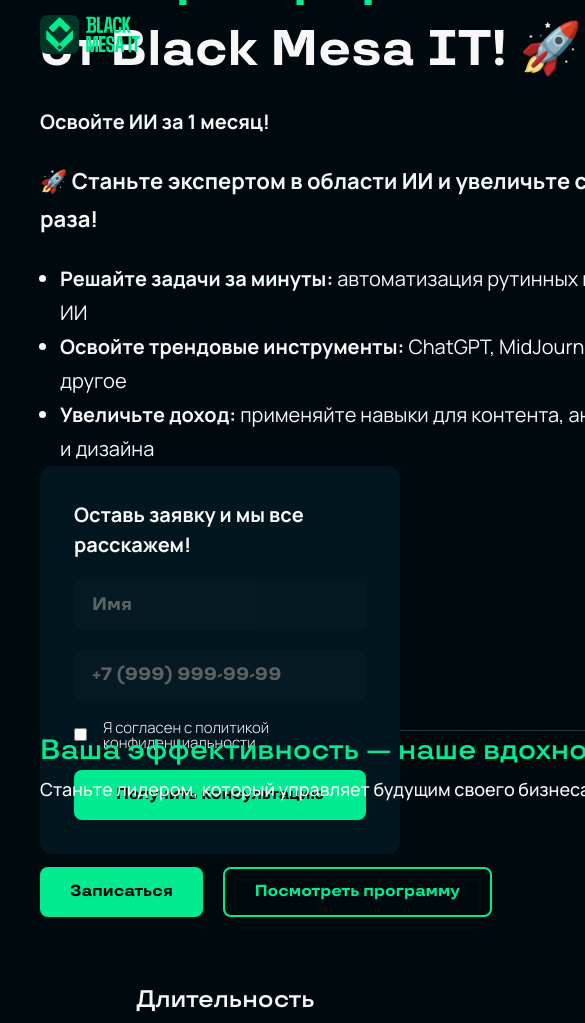
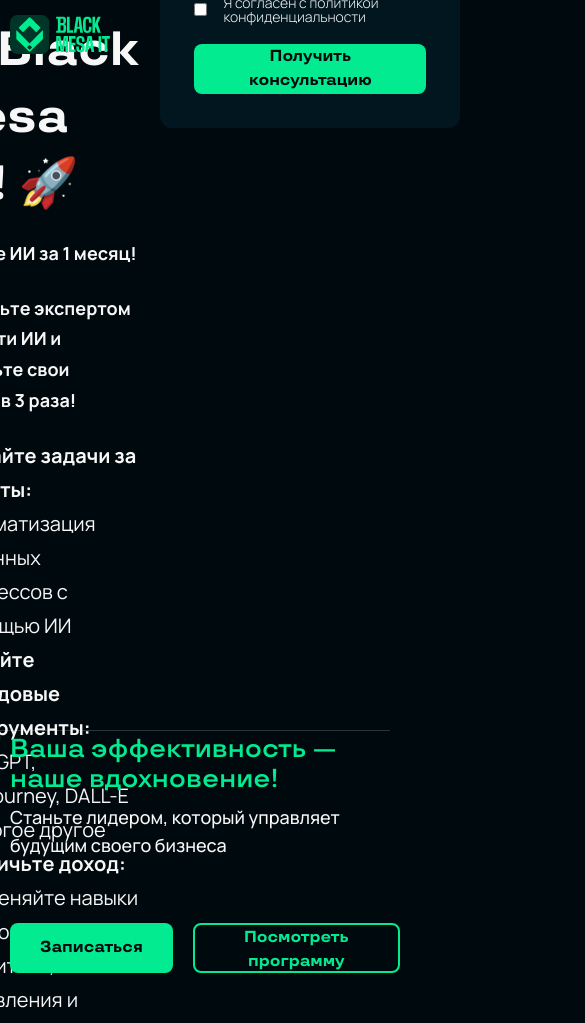
Before and after one commit to blastuha/landoss, a Next.js app: page / in a window 390 px wide. Shown: the top 1023 px of the page, 585 px wide, since content can reach past the window. Built offline with nearby package versions, Linux system fonts and the light colour scheme; what @mui/material-nextjs would draw is missing.

Commit message:
Адаптив до 1200px в MainSection + CourseDetails

```diff
--- a/src/ClientPage/ClientPage.module.scss
+++ b/src/ClientPage/ClientPage.module.scss
@@ -1,19 +1,9 @@
 .page {
-  /* --gray-rgb: 0, 0, 0;
-  --gray-alpha-200: rgba(var(--gray-rgb), 0.08);
-  --gray-alpha-100: rgba(var(--gray-rgb), 0.05);
-
-  --button-primary-hover: #383838;
-  --button-secondary-hover: #f2f2f2; */
-
-  display: flex;
-  max-width: 1200px;
   margin: 0 auto;
 }
 
 .main {
   display: flex;
   flex-direction: column;
-  gap: 32px;
   grid-row-start: 2;
 }
--- a/src/ClientPage/ClientPage.tsx
+++ b/src/ClientPage/ClientPage.tsx
@@ -21,13 +21,13 @@ export const ClientPage = () => {
         <Container>
           <MainSection />
           <CourseDetails />
-          <Program />
+          {/* <Program />
           <Benefits />
           <ChooseLvl />
           <Results />
           <WhyWe />
           <TrustUs />
-          <JoinUs />
+          <JoinUs /> */}
         </Container>
       </main>
     </div>
--- a/src/components/container/Container.module.scss
+++ b/src/components/container/Container.module.scss
@@ -4,6 +4,6 @@
   max-width: 1200px;
 
   @media (max-width: 1200px) {
-    padding-inline: 20px;
+    max-width: 960px;
   }
 }
--- a/src/components/layout/Header/Header.module.scss
+++ b/src/components/layout/Header/Header.module.scss
@@ -15,4 +15,9 @@
   margin-left: 20px;
   display: flex;
   align-items: center;
+
+  @media (max-width: 1200px) {
+    font-size: 14px;
+    margin-left: 10px;
+  }
 }
--- a/src/components/sections/CourseDetails/CourseDetails.module.scss
+++ b/src/components/sections/CourseDetails/CourseDetails.module.scss
@@ -7,6 +7,11 @@
     max-width: 1160px;
     width: 100%;
     margin: 0 20px;
+
+    @media (max-width: 1200px) {
+      max-width: 940px;
+      margin: 0 10px;
+    }
   }
 
   &__effective-title {
@@ -17,6 +22,10 @@
     padding-top: 4px;
     padding-bottom: 14px;
     color: var(--green-1);
+
+    @media (max-width: 1200px) {
+      font-size: 26px;
+    }
   }
 
   &__effective-subtitle {
@@ -32,6 +41,11 @@
     display: flex;
     gap: 20px;
     padding-top: 60px;
+
+    @media (max-width: 1200px) {
+      justify-content: center;
+      align-items: center;
+    }
   }
 
   // Info
@@ -92,6 +106,10 @@
     margin: 0 20px;
     max-width: 460px;
 
+    @media (max-width: 1200px) {
+      margin: 0 10px;
+    }
+
     video {
       max-width: 500px;
       width: 100%;
@@ -106,6 +124,10 @@
     margin-left: 20px;
     margin-right: 20px;
     color: var(--white-1);
+
+    @media (max-width: 1200px) {
+      margin: 0 10px;
+    }
   }
 
   &__heading {
--- a/src/components/sections/MainSection/MainSection.module.scss
+++ b/src/components/sections/MainSection/MainSection.module.scss
@@ -11,7 +11,7 @@
 
   &__wrapper {
     display: flex;
-    flex-wrap: wrap;
+    // flex-wrap: wrap;
     justify-content: space-between;
     margin: 0 auto;
   }
@@ -21,6 +21,10 @@
     width: 100%;
     margin: 0 20px;
     height: 100%;
+
+    @media (max-width: 1200px) {
+      margin: 0 10px;
+    }
   }
 
   &__title {
@@ -29,6 +33,10 @@
     font-weight: 700;
     color: var(--green-1);
     line-height: 1.4;
+
+    @media (max-width: 1200px) {
+      font-size: 48px;
+    }
 
     p {
       font-family: "TTTravels";
@@ -41,12 +49,20 @@
     font-weight: 700;
     margin-top: 20px;
     line-height: 1.7;
+
+    @media (max-width: 1200px) {
+      font-size: 18px;
+    }
   }
 
   &__subtitle-expert {
     font-size: 22px;
     font-weight: 700;
     line-height: 1.7;
+
+    @media (max-width: 1200px) {
+      font-size: 18px;
+    }
   }
 
   &__list {
@@ -78,9 +94,18 @@
     padding: 34px;
     border-radius: 12px;
 
+    @media (max-width: 1200px) {
+      max-width: 300px;
+      margin: 0 10px;
+    }
+
     &-title {
       font-size: 20px;
       margin-bottom: 20px;
+
+      @media (max-width: 1200px) {
+        font-size: 18px;
+      }
     }
 
     &-wrapper {
@@ -113,41 +138,13 @@
       font-weight: 300;
       line-height: 1;
 
+      @media (max-width: 1200px) {
+        font-size: 14px;
+      }
+
       input {
         margin-right: 16px;
       }
     }
   }
-
-  // Effective
-  &__effective {
-    max-width: 1160px;
-    width: 100%;
-    margin: 0 20px;
-  }
-
-  &__effective-title {
-    font-family: "TTTravels", Arial, sans-serif;
-    font-weight: 600;
-    font-size: 28px;
-    line-height: 1.17;
-    padding-top: 4px;
-    padding-bottom: 14px;
-    color: var(--green-1);
-  }
-
-  &__effective-subtitle {
-    line-height: 1.55;
-    margin-top: -6px;
-    padding-bottom: 3px;
-    font-size: 18px;
-    color: var(--white-1);
-    font-weight: 500;
-  }
-
-  &__effective-buttons {
-    display: flex;
-    gap: 20px;
-    padding-top: 60px;
-  }
 }
--- a/src/components/sections/MainSection/MainSection.tsx
+++ b/src/components/sections/MainSection/MainSection.tsx
@@ -10,7 +10,9 @@ const MainSection = () => {
         <div className={styles["main-section__wrapper"]}>
           <div className={styles["main-section__content"]}>
             <h1 className={styles["main-section__title"]}>
-              «Нейро-прорыв БАЗА 2.0» <p>от Black Mesa IT! 🚀</p>
+              «Нейро-
+              <br />
+              прорыв БАЗА 2.0» <p>от Black Mesa IT! 🚀</p>
             </h1>
 
             <p className={styles["main-section__subtitle"]}>
@@ -65,19 +67,6 @@ const MainSection = () => {
           </div>
         </div>
       </div>
-      {/* Ваша эффективность — наше вдохновение! */}
-      {/* <div className={styles["main-section__effective"]}>
-        <h1 className={styles["main-section__effective-title"]}>
-          Ваша эффективность — наше вдохновение!
-        </h1>
-        <p className={styles["main-section__effective-subtitle"]}>
-          Станьте лидером, который управляет будущим своего бизнеса
-        </p>
-        <div className={styles["main-section__effective-buttons"]}>
-          <CustomButton>Записаться</CustomButton>
-          <CustomButton variant="outlined">Посмотреть программу</CustomButton>
-        </div>
-      </div> */}
     </section>
   );
 };
--- a/src/components/ui/CustomButton/CustomButton.module.scss
+++ b/src/components/ui/CustomButton/CustomButton.module.scss
@@ -3,7 +3,7 @@
   border: none;
   background: var(--bg-btn-green);
   color: var(--text-btn-1);
-  font: 16px;
+  font-size: 16px;
   font-family: "TTTravels";
   font-weight: 700;
   padding: 1px 30px;
```
